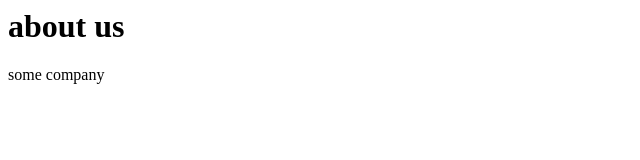
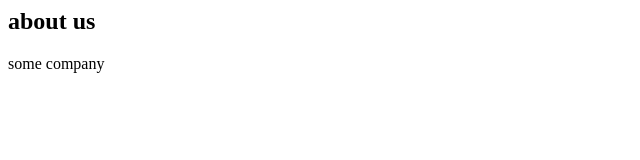
Before and after one commit to HimanshuBungla/web-page-repo, a plain HTML site: page about_us.html in a window 1280 px wide. Shown: the whole page, without its empty margins (0-640 px from the left). Drawn offline with Linux system fonts and the light colour scheme.

Commit message:
Modified about_us.html

```diff
--- a/about_us.html
+++ b/about_us.html
@@ -3,7 +3,7 @@
 <title> About us</title>
 </head>
 <body bgcolor="FFFFFF">
-<h1> about us </h1>
+<h2> about us </h2>
 <p>some company
 </body>
 </html>
```
